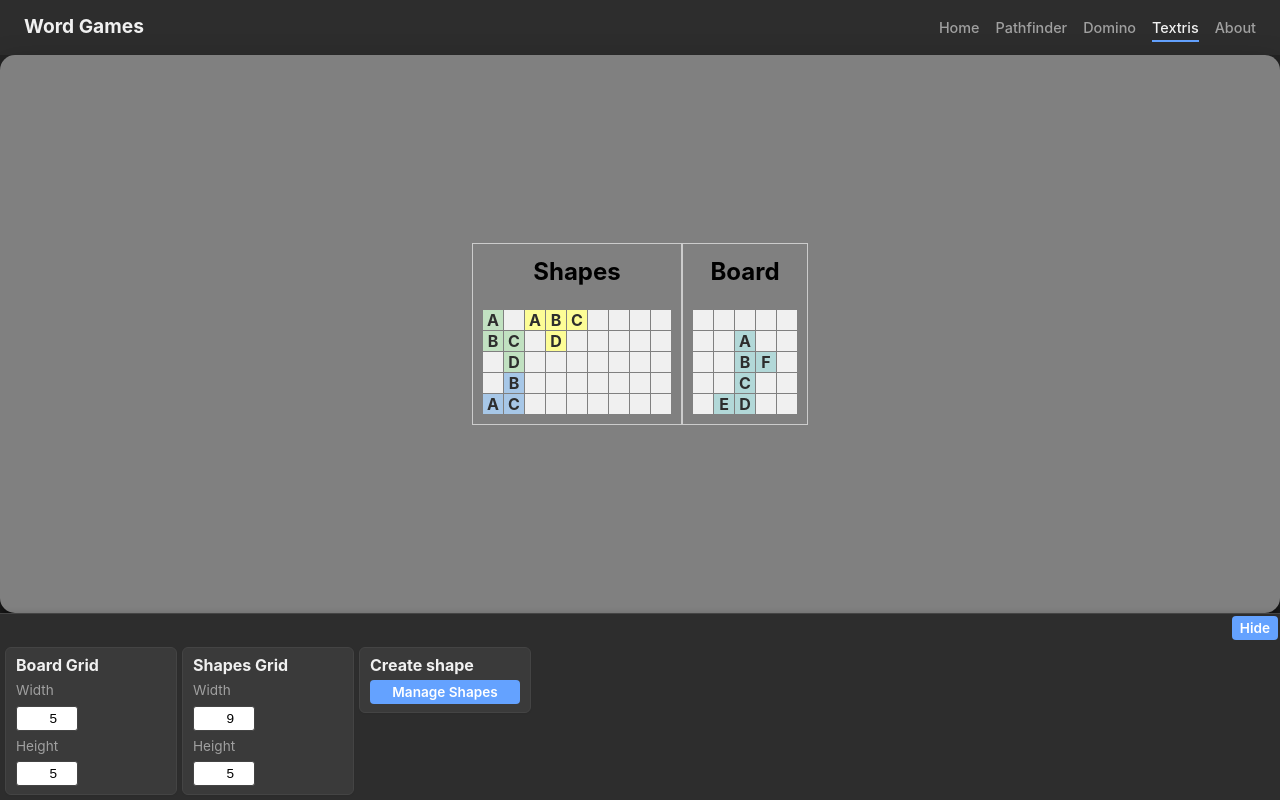
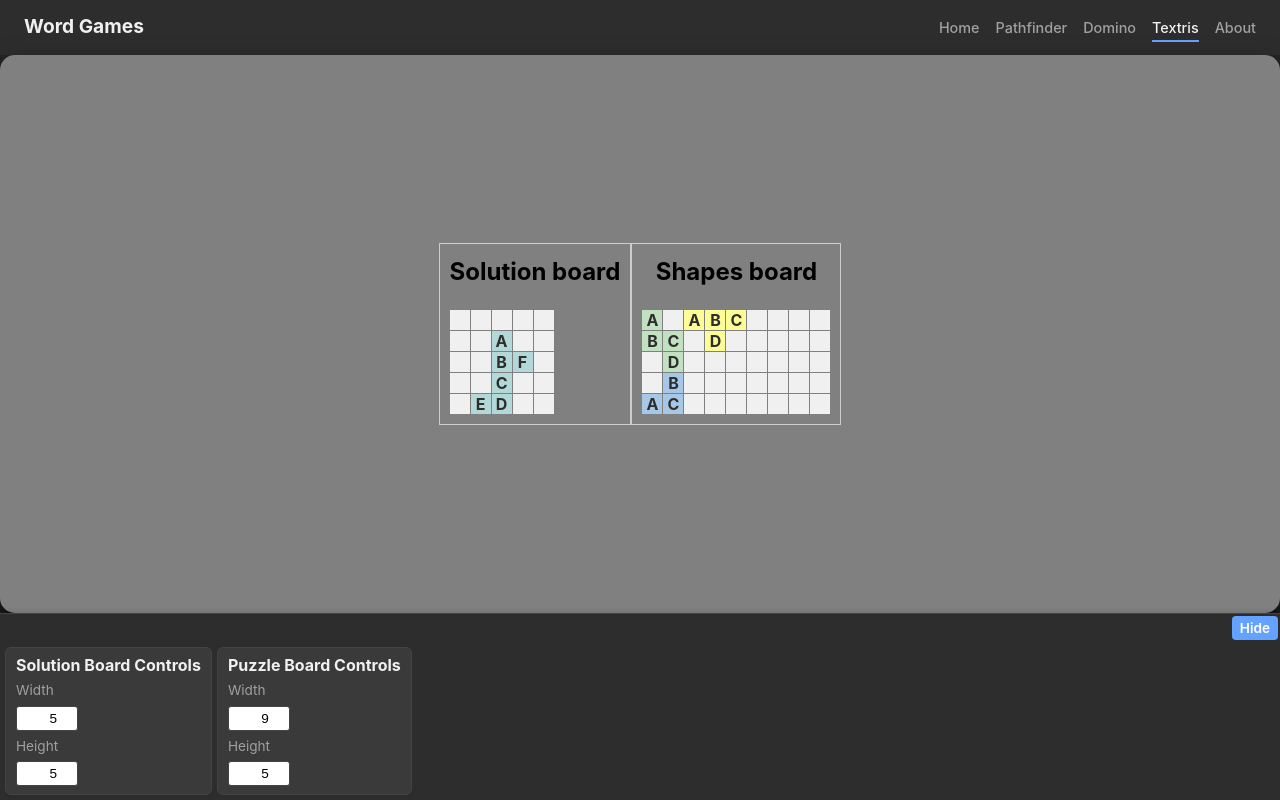
Before and after one commit to alcobased/puzzle-collection, a React (Vite) app: page /textris in a window 1280 px wide. Built offline with nearby package versions, Linux system fonts and the light colour scheme.

Commit message:
var naming refactor

```diff
--- a/src/components/puzzles/textris/BoardGridControls.jsx
+++ b/src/components/puzzles/textris/BoardControls.jsx
@@ -1,9 +1,12 @@
 import { useSelector, useDispatch } from "react-redux";
-import {setBoardDimensions} from "../../../features/textris/textrisSlice"
+import { updateBoardDimensions } from "../../../features/textris/textrisSlice";
 
-const BoardGridControls = () => {
+const BoardControls = ({ boardName }) => {
   const dispatch = useDispatch();
-  const { width, height } = useSelector((state) => state.puzzles.textris.boardGrid);
+
+  const { width, height } = useSelector(
+    (state) => state.puzzles.textris[boardName]
+  );
 
   const handleDimensionChange = (e) => {
     const { name, value } = e.target;
@@ -12,12 +15,15 @@ const BoardGridControls = () => {
       height,
       [name]: parseInt(value, 10),
     };
-    dispatch(setBoardDimensions(newDimensions));
+    dispatch(updateBoardDimensions({ boardName, ...newDimensions }));
   };
 
   return (
     <div className="control-section">
-      <h4>Board Grid</h4>
+      <h4>
+        {boardName === "solutionBoard" ? "Solution Board" : "Puzzle Board"}{" "}
+        Controls
+      </h4>
       <label htmlFor="width">Width</label>
       <input
         type="number"
@@ -40,4 +46,4 @@ const BoardGridControls = () => {
   );
 };
 
-export default BoardGridControls;
+export default BoardControls;
--- a/src/components/puzzles/textris/Cell.jsx
+++ b/src/components/puzzles/textris/Cell.jsx
@@ -1,17 +1,13 @@
 import React from "react";
 import { useDispatch } from "react-redux";
 import {
-  setBoardDimensions,
-  setShapesDimensions,
-  setShapesCollection,
-  addShape,
   updateShapeLocationAndPosition,
   setHighlightShape,
   clearHighlightShape,
   setLiftShape,
   clearLiftShape,
-  setCursorLocation,
-  clearCursorLocation,
+  setCursor,
+  clearCursor,
   setLastPlacementResult,
   clearLastPlacementResult,
   validShapePosition,
@@ -20,21 +16,21 @@ import "./Cell.css";
 
 const Cell = ({
   char,
-  cellColor,
   shapeId,
   shapeOffset,
+  cellColor,
   absolutePosition, // absolute to grid
   liftedShape,
-  gridName,
+  boardName,
   highlighted,
 }) => {
   const dispatch = useDispatch();
 
   const handleMouseOver = () => {
     dispatch(
-      setCursorLocation({
-        gridName,
-        position: absolutePosition,
+      setCursor({
+        boardName,
+        locationOnBoard: absolutePosition,
       })
     );
     // is cell is part of a shape and a shape is not lifted
@@ -44,7 +40,7 @@ const Cell = ({
   };
 
   const handleMouseLeave = () => {
-    dispatch(clearCursorLocation());
+    // dispatch(clearCursorLocation());
     if (shapeId) {
       dispatch(clearHighlightShape());
     }
@@ -53,17 +49,19 @@ const Cell = ({
   const handleMouseClick = () => {
     // lift if cell is part of a shape and shape is not lifted
     if (shapeId && !liftedShape) {
-      dispatch(setLiftShape({ shapeId, offset: shapeOffset }));
+      console.log("lifting shape");
+      dispatch(setLiftShape({ shapeId, shapeOffset }));
     }
     // if cell is lifted, place it
     if (liftedShape) {
       console.log("dropping shape");
+      // collision check
 
       dispatch(
         updateShapeLocationAndPosition({
-          shapeId: liftedShape.shape.id,
-          location: gridName,
-          position: {
+          shapeId: liftedShape.id,
+          newBoardName: boardName,
+          newLocationOnBoard: {
             x: absolutePosition.x - liftedShape.offset.x,
             y: absolutePosition.y - liftedShape.offset.y,
           },
--- a/src/components/puzzles/textris/ShapesGridControls.jsx
+++ /dev/null
@@ -1,43 +0,0 @@
-import { useSelector, useDispatch } from "react-redux";
-import {setShapesDimensions} from "../../../features/textris/textrisSlice"
-
-const ShapesGridControls = () => {
-  const dispatch = useDispatch();
-  const { width, height } = useSelector((state) => state.puzzles.textris.shapesGrid);
-
-  const handleDimensionChange = (e) => {
-    const { name, value } = e.target;
-    const newDimensions = {
-      width,
-      height,
-      [name]: parseInt(value, 10),
-    };
-    dispatch(setShapesDimensions(newDimensions));
-  };
-
-  return (
-    <div className="control-section">
-      <h4>Shapes Grid</h4>
-      <label htmlFor="width">Width</label>
-      <input
-        type="number"
-        id="width"
-        name="width"
-        value={width || ""}
-        onChange={handleDimensionChange}
-        min="1"
-      />
-      <label htmlFor="height">Height</label>
-      <input
-        type="number"
-        id="height"
-        name="height"
-        value={height || ""}
-        onChange={handleDimensionChange}
-        min="1"
-      />
-    </div>
-  );
-};
-
-export default ShapesGridControls;
--- a/src/components/puzzles/textris/TextrisPage.jsx
+++ b/src/components/puzzles/textris/TextrisPage.jsx
@@ -1,9 +1,7 @@
 import PuzzleBoard from "../../common/PuzzleBoard/PuzzleBoard";
 import TextrisWorkspace from "./TextrisWorkspace";
 import ControlPanel from "../../common/Controls/ControlPanel";
-import BoardGridControls from "./BoardGridControls";
-import ShapesGridControls from "./ShapesGridControls";
-import ShapeControls from "./ShapeControls";
+import BoardControls from "./BoardControls";
 
 const TextrisPage = () => {
   return (
@@ -12,9 +10,9 @@ const TextrisPage = () => {
         <TextrisWorkspace />
       </PuzzleBoard>
       <ControlPanel>
-        <BoardGridControls />
-        <ShapesGridControls />
-        <ShapeControls />
+        <BoardControls boardName="solutionBoard" />
+        <BoardControls boardName="shapesBoard" />
+        {/* <ShapeControls /> */}
       </ControlPanel>
     </>
   );
--- a/src/components/puzzles/textris/TextrisWorkspace.jsx
+++ b/src/components/puzzles/textris/TextrisWorkspace.jsx
@@ -4,19 +4,20 @@ import "./TextrisWorkspace.css";
 
 const TextrisWorkspace = () => {
   const {
-    boardGrid,
-    shapesGrid,
+    solutionBoard,
+    shapesBoard,
     shapesCollection,
     liftedShape,
     highlightedShapeId,
-    cursorLocation,
+    cursor,
   } = useSelector((state) => state.puzzles.textris);
+
   const cellSize = 20;
-  const shapesOnBoardGrid = shapesCollection.filter(
-    (s) => s.location === "boardGrid"
+  const shapesOnSolutionBoard = shapesCollection.filter(
+    (s) => s.boardName === "solutionBoard"
   );
-  const shapesOnShapesGrid = shapesCollection.filter(
-    (s) => s.location === "shapesGrid"
+  const shapesOnShapesBoard = shapesCollection.filter(
+    (s) => s.boardName === "shapesBoard"
   );
 
   const createVisualGrid = (height, width) => {
@@ -25,20 +26,21 @@ const TextrisWorkspace = () => {
     );
   };
 
-  const projectShapesToGrid = (boardGrid, shapes) => {
-    const { height, width } = boardGrid;
+  const projectShapesToBoard = (board, shapes) => {
+    const { height, width } = board;
     const newGrid = createVisualGrid(height, width);
 
     shapes.forEach((shape) => {
       // only unlifted shapes should be projected here
-      if (liftedShape && shape.id === liftedShape.shape.id) return;
+      if (liftedShape && shape.id === liftedShape.id) return;
 
-      const { grid, position, color, id } = shape;
+      const { grid, locationOnBoard, color, id } = shape;
+
       grid.forEach((row, y) => {
         row.forEach((char, x) => {
           if (char) {
-            const boardX = position.x + x;
-            const boardY = position.y + y;
+            const boardX = locationOnBoard.x + x;
+            const boardY = locationOnBoard.y + y;
             if (boardY < newGrid.length && boardX < newGrid[0].length) {
               newGrid[boardY][boardX] = {
                 shapeId: id,
@@ -53,16 +55,13 @@ const TextrisWorkspace = () => {
     });
 
     // lifted shape should be projected here
-    if (
-      liftedShape &&
-      cursorLocation &&
-      cursorLocation.gridName === boardGrid.name
-    ) {
-      liftedShape.shape.grid.forEach((row, y) => {
+
+    if (liftedShape && cursor && cursor.boardName === board.name) {
+      liftedShape.grid.forEach((row, y) => {
         row.forEach((char, x) => {
           if (char) {
-            const boardX = cursorLocation.position.x + x - liftedShape.offset.x;
-            const boardY = cursorLocation.position.y + y - liftedShape.offset.y;
+            const boardX = cursor.locationOnBoard.x + x - liftedShape.offset.x;
+            const boardY = cursor.locationOnBoard.y + y - liftedShape.offset.y;
             if (
               boardY < newGrid.length &&
               boardX < newGrid[0].length &&
@@ -70,10 +69,12 @@ const TextrisWorkspace = () => {
               boardX >= 0
             ) {
               newGrid[boardY][boardX] = {
-                shapeId: liftedShape.shape.id,
+                shapeId: liftedShape.id,
                 char,
                 shapeOffset: { x, y },
-                cellColor: `color-${liftedShape.shape.color}`,
+                cellColor: `color-${liftedShape.color}`,
+                cursor,
+                liftedShape,
               };
             }
           }
@@ -84,27 +85,32 @@ const TextrisWorkspace = () => {
     return newGrid;
   };
 
-  const visualBoardGrid = projectShapesToGrid(boardGrid, shapesOnBoardGrid);
-  const visualShapesGrid = projectShapesToGrid(shapesGrid, shapesOnShapesGrid);
+  const visualSolutionBoard = projectShapesToBoard(
+    solutionBoard,
+    shapesOnSolutionBoard
+  );
+  const visualShapesBoard = projectShapesToBoard(
+    shapesBoard,
+    shapesOnShapesBoard
+  );
 
-  const renderGrid = (grid, gridName) => {
-    if (!grid || !grid.length) return null;
-    const rows = grid.length;
-    const cols = grid[0].length;
+  const renderBoard = (board, boardName) => {
+    if (!board || !board.length) return null;
+    const rows = board.length;
+    const cols = board[0].length;
     const style = {
       gridTemplateColumns: `repeat(${cols}, ${cellSize}px)`,
       gridTemplateRows: `repeat(${rows}, ${cellSize}px)`,
     };
     return (
       <div style={style} className="grid-board">
-        {grid.map((row, rowIndex) =>
+        {board.map((row, rowIndex) =>
           row.map((cell, colIndex) => (
             <Cell
-              key={`${gridName}-${rowIndex}-${colIndex}`}
+              key={`${boardName}-${rowIndex}-${colIndex}`}
               {...cell}
               absolutePosition={{ x: colIndex, y: rowIndex }}
-              liftedShape={liftedShape}
-              gridName={gridName}
+              boardName={boardName}
               highlighted={highlightedShapeId === cell.shapeId}
             />
           ))
@@ -115,13 +121,13 @@ const TextrisWorkspace = () => {
 
   return (
     <div id="board-workspace">
+      <div id="board-container">
+        <h2>Solution board</h2>
+        {renderBoard(visualSolutionBoard, "solutionBoard")}
+      </div>
       <div id="shapes-container">
-        <h2>Shapes</h2>
-        {renderGrid(visualShapesGrid, "shapesGrid")}
-      </div>
-      <div id="board-container">
-        <h2>Board</h2>
-        {renderGrid(visualBoardGrid, "boardGrid")}
+        <h2>Shapes board</h2>
+        {renderBoard(visualShapesBoard, "shapesBoard")}
       </div>
     </div>
   );
--- a/src/features/textris/devData.js
+++ b/src/features/textris/devData.js
@@ -1,8 +1,8 @@
 export const devShapes = [
   {
     id: "shape-1",
-    location: "shapesGrid",
-    position: { x: 0, y: 0 },
+    boardName: "shapesBoard",
+    locationOnBoard: { x: 0, y: 0 },
     grid: [
       ["A", null],
       ["B", "C"],
@@ -12,8 +12,8 @@ export const devShapes = [
   },
   {
     id: "shape-2",
-    location: "shapesGrid",
-    position: { x: 2, y: 0 },
+    boardName: "shapesBoard",
+    locationOnBoard: { x: 2, y: 0 },
     grid: [
       ["A", "B", "C"],
       [null, "D", null],
@@ -22,8 +22,8 @@ export const devShapes = [
   },
   {
     id: "shape-3",
-    location: "shapesGrid",
-    position: { x: 0, y: 3 },
+    boardName: "shapesBoard",
+    locationOnBoard: { x: 0, y: 3 },
     grid: [
       [null, "B"],
       ["A", "C"],
@@ -32,8 +32,8 @@ export const devShapes = [
   },
   {
     id: "shape-4",
-    location: "boardGrid",
-    position: { x: 1, y: 1 },
+    boardName: "solutionBoard",
+    locationOnBoard: { x: 1, y: 1 },
     grid: [
       [null, "A", null],
       [null, "B", "F"],
@@ -44,28 +44,28 @@ export const devShapes = [
   },
 ];
 
-export const devBoardGrid = {
+export const devSolutionBoard = {
   width: 5,
   height: 5,
-  occupiedCells: [
+  grid: [
     [false, false, false, false, false],
     [false, false, true, false, false],
     [false, false, true, true, false],
     [false, false, true, false, false],
     [false, true, true, false, false],
   ],
-  name: "boardGrid",
+  name: "solutionBoard",
 };
 
-export const devShapesGrid = {
+export const devShapesBoard = {
   width: 9,
   height: 5,
-  occupiedCells: [
+  grid: [
     [true, false, true, true, true, false, false, false, false],
     [true, true, false, true, false, false, false, false, false],
     [false, true, false, false, false, false, false, false, false],
     [false, true, false, false, false, false, false, false, false],
     [true, true, false, false, false, false, false, false, false],
   ],
-  name: "shapesGrid",
+  name: "shapesBoard",
 };
--- a/src/features/textris/textrisSlice.js
+++ b/src/features/textris/textrisSlice.js
@@ -1,59 +1,58 @@
 import { createSlice } from "@reduxjs/toolkit";
-import { devShapes, devBoardGrid, devShapesGrid } from "./devData";
+import { devShapes, devSolutionBoard, devShapesBoard } from "./devData";
 
-// Initial grids will be 2d arrays filled with false value
-// Initially no cells on boths grids will be occupied
+// Initial grids will be 2d arrays filled with false values
+// Initially no cells on boths grids of the boards will be occupied
 
-const INITIAL_BOARD_GRID_DIMENSIONS = {
+const INITIAL_SOLUTION_BOARD_DIMENSIONS = {
   width: 20,
   height: 10,
 };
 
-const INITIAL_SHAPES_GRID_DIMENSIONS = {
+const INITIAL_SHAPES_BOARD_DIMENSIONS = {
   width: 10,
   height: 10,
 };
 
-const initialBoardGrid = {
-  name: "boardGrid",
-  ...INITIAL_BOARD_GRID_DIMENSIONS,
-  occupiedCells: Array.from(
-    { length: INITIAL_BOARD_GRID_DIMENSIONS.height },
-    () => Array(INITIAL_BOARD_GRID_DIMENSIONS.width).fill(false)
+const initialSolutionBoard = {
+  name: "solutionBoard",
+  ...INITIAL_SOLUTION_BOARD_DIMENSIONS,
+  grid: Array.from({ length: INITIAL_SOLUTION_BOARD_DIMENSIONS.height }, () =>
+    Array(INITIAL_SOLUTION_BOARD_DIMENSIONS.width).fill(false)
   ),
 };
 
-const initialShapesGrid = {
-  name: "shapesGrid",
-  ...INITIAL_SHAPES_GRID_DIMENSIONS,
+const initialShapesBoard = {
+  name: "shapesBoard",
+  ...INITIAL_SHAPES_BOARD_DIMENSIONS,
   occupiedCells: Array.from(
-    { length: INITIAL_SHAPES_GRID_DIMENSIONS.height },
-    () => Array(INITIAL_SHAPES_GRID_DIMENSIONS.width).fill(false)
+    { length: INITIAL_SHAPES_BOARD_DIMENSIONS.height },
+    () => Array(INITIAL_SHAPES_BOARD_DIMENSIONS.width).fill(false)
   ),
 };
 
 const initialState = {
-  boardGrid: initialBoardGrid,
-  shapesGrid: initialShapesGrid,
+  solutionBoard: initialSolutionBoard,
+  shapesBoard: initialShapesBoard,
   shapesCollection: [],
   highlightedShapeId: null,
   liftedShape: null,
-  cursorLocation: null,
+  cursor: null,
   lastPlacementResult: null,
 };
 
 const initialStateDev = {
-  boardGrid: devBoardGrid,
-  shapesGrid: devShapesGrid,
+  solutionBoard: devSolutionBoard,
+  shapesBoard: devShapesBoard,
   shapesCollection: devShapes,
   highlightedShapeId: null,
   liftedShape: null,
-  cursorLocation: null,
+  cursor: null,
   lastPlacementResult: null,
 };
 
-export const updateGrid = (grid, newWidth, newHeight) => {
-  const { width: oldWidth, height: oldHeight, occupiedCells } = grid;
+export const updateBoard = (board, newWidth, newHeight) => {
+  const { width: oldWidth, height: oldHeight, grid } = board;
 
   // if newWidth and/or newHeight is lower than existing grid
   // a check needs to be made ensuring that trimmed cells
@@ -61,17 +60,17 @@ export const updateGrid = (grid, newWidth, newHeight) => {
   if (newWidth < oldWidth || newHeight < oldHeight) {
     for (let y = 0; y < oldHeight; y++) {
       for (let x = 0; x < oldWidth; x++) {
-        if (occupiedCells[y][x] && (y >= newHeight || x >= newWidth)) {
+        if (grid[y][x] && (y >= newHeight || x >= newWidth)) {
           // if occupied cells are detected amongst cells to be trimmed
           // function should return grid unchanged
-          return grid;
+          return board;
         }
       }
     }
   }
 
   // if grid is to be expanded the values should be set to false
-  const newOccupiedCells = Array.from({ length: newHeight }, () =>
+  const newGrid = Array.from({ length: newHeight }, () =>
     Array(newWidth).fill(false)
   );
 
@@ -80,30 +79,30 @@ export const updateGrid = (grid, newWidth, newHeight) => {
 
   for (let y = 0; y < heightToCopy; y++) {
     for (let x = 0; x < widthToCopy; x++) {
-      newOccupiedCells[y][x] = occupiedCells[y][x];
+      newGrid[y][x] = grid[y][x];
     }
   }
 
   return {
-    ...grid,
+    ...board,
     width: newWidth,
     height: newHeight,
-    occupiedCells: newOccupiedCells,
+    grid: newGrid,
   };
 };
 
-export const validShapePosition = (grid, shape, position) => {
+export const validShapePosition = (board, shape, locationOnBoard) => {
   for (let y = 0; y < shape.grid.length; y++) {
     for (let x = 0; x < shape.grid[y].length; x++) {
       if (shape.grid[y][x]) {
-        const absX = position.x + x;
-        const absY = position.y + y;
+        const absX = locationOnBoard.x + x;
+        const absY = locationOnBoard.y + y;
         if (
           absX < 0 ||
-          absX >= grid.width ||
+          absX >= board.width ||
           absY < 0 ||
-          absY >= grid.height ||
-          grid.occupiedCells[absY][absX]
+          absY >= board.height ||
+          board.grid[absY][absX]
         ) {
           return false;
         }
@@ -113,10 +112,10 @@ export const validShapePosition = (grid, shape, position) => {
   return true;
 };
 
-export const findValidShapePosition = (grid, shape) => {
-  for (let y = 0; y < grid.height; y++) {
-    for (let x = 0; x < grid.width; x++) {
-      if (validShapePosition(grid, shape, { x, y })) {
+export const findValidShapePosition = (board, shape) => {
+  for (let y = 0; y < board.height; y++) {
+    for (let x = 0; x < board.width; x++) {
+      if (validShapePosition(board, shape, { x, y })) {
         return { x, y };
       }
     }
@@ -129,13 +128,12 @@ export const textrisSlice = createSlice({
   initialState:
     process.env.NODE_ENV === "production" ? initialState : initialStateDev,
   reducers: {
-    setBoardDimensions: (state, action) => {
-      const { width, height } = action.payload;
-      state.boardGrid = updateGrid(state.boardGrid, width, height);
-    },
-    setShapesDimensions: (state, action) => {
-      const { width, height } = action.payload;
-      state.shapesGrid = updateGrid(state.shapesGrid, width, height);
+    updateBoardDimensions: (state, action) => {
+      const { boardName, width, height } = action.payload;
+      const board = state[boardName];
+      if (!board) return;
+      if (width) board.width = width;
+      if (height) board.height = height;
     },
     setShapesCollection: (state, action) => {
       state.shapesCollection = action.payload;
@@ -144,20 +142,22 @@ export const textrisSlice = createSlice({
       const { id, grid, color } = action.payload;
       state.shapesCollection.push({
         id,
+        boardName: null,
+        locationOnBoard: null,
         grid,
-        location: null,
-        position: null,
         color,
       });
     },
     updateShapeLocationAndPosition: (state, action) => {
-      const { shapeId, location, position } = action.payload;
+      const { shapeId, newBoardName, newLocationOnBoard } = action.payload;
       const shape = state.shapesCollection.find(
         (shape) => shape.id === shapeId
       );
       if (shape) {
-        shape.location = location;
-        shape.position = position;
+        console.log("dispatching update shape location");
+
+        shape.boardName = newBoardName;
+        shape.locationOnBoard = newLocationOnBoard;
       }
     },
     setHighlightShape(state, action) {
@@ -167,25 +167,31 @@ export const textrisSlice = createSlice({
       state.highlightedShapeId = null;
     },
     setLiftShape(state, action) {
-      const { shapeId, offset } = action.payload;
+      const { shapeId, shapeOffset } = action.payload;
       const shape = state.shapesCollection.find(
         (shape) => shape.id === shapeId
       );
       if (shape) {
         state.liftedShape = {
-          shape,
-          offset,
+          id: shapeId,
+          offset: shapeOffset,
+          grid: shape.grid,
+          color: shape.color,
         };
       }
     },
     clearLiftShape(state) {
       state.liftedShape = null;
     },
-    setCursorLocation(state, action) {
-      state.cursorLocation = action.payload;
+    setCursor(state, action) {
+      const { boardName, locationOnBoard } = action.payload;
+      state.cursor = {
+        boardName,
+        locationOnBoard,
+      };
     },
-    clearCursorLocation(state) {
-      state.cursorLocation = null;
+    clearCursor(state) {
+      state.cursor = null;
     },
     setLastPlacementResult(state, action) {
       state.lastPlacementResult = action.payload;
@@ -200,7 +206,7 @@ export const textrisSlice = createSlice({
 });
 
 export const {
-  setBoardDimensions,
+  updateBoardDimensions,
   setShapesDimensions,
   setShapesCollection,
   addShape,
@@ -209,8 +215,8 @@ export const {
   clearHighlightShape,
   setLiftShape,
   clearLiftShape,
-  setCursorLocation,
-  clearCursorLocation,
+  setCursor,
+  clearCursor,
   setLastPlacementResult,
   clearLastPlacementResult,
 } = textrisSlice.actions;
```
